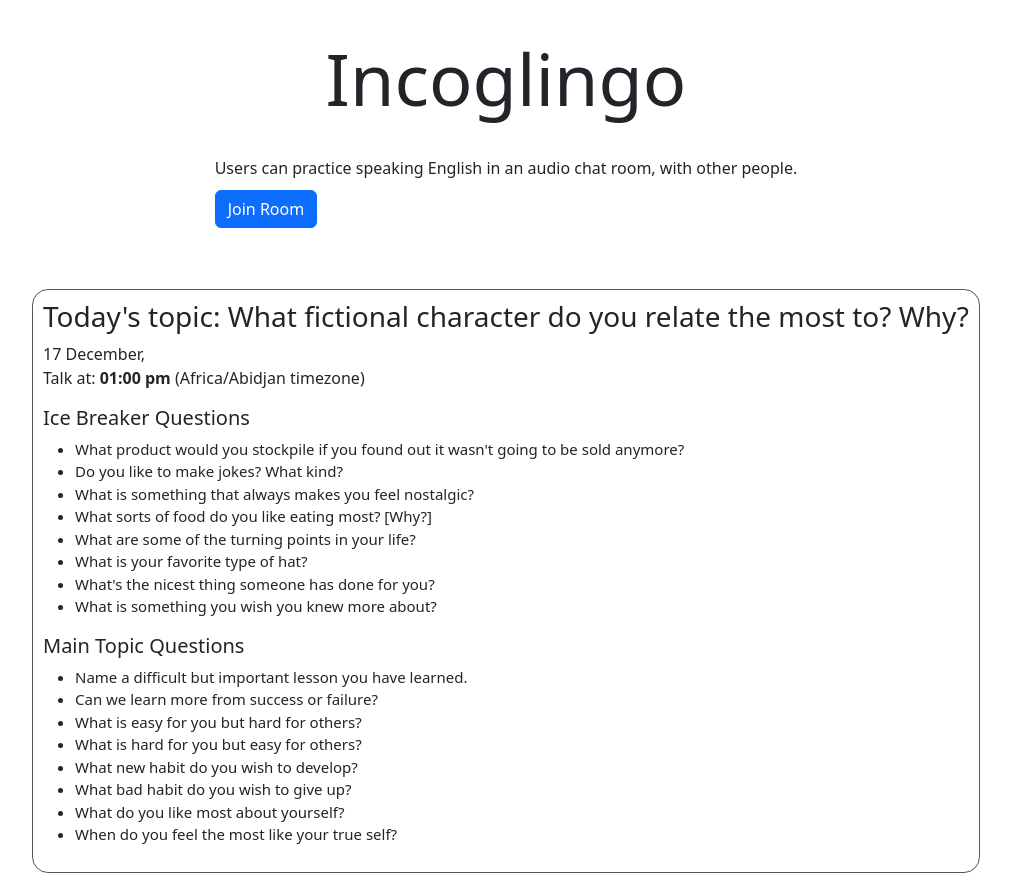
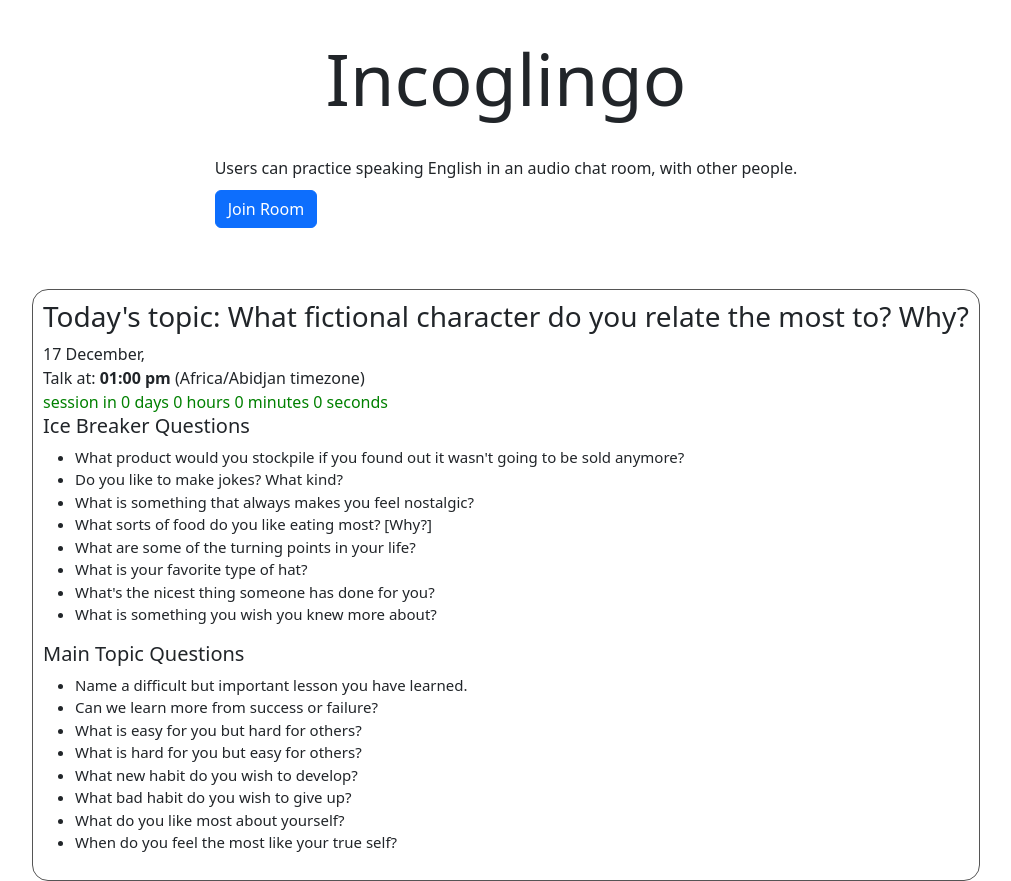
Before and after one commit to TylerDurden17/Incoglingo, a React (Create React App) app in the folder client/: page / in a window 1280 px wide. Shown: the whole page, without its empty margins (134-1145 px from the left). Built offline with nearby package versions, Linux system fonts and the light colour scheme.

Commit message:
countdown

```diff
--- a/client/package.json
+++ b/client/package.json
@@ -9,6 +9,7 @@
     "peerjs": "^1.4.7",
     "react": "^18.2.0",
     "react-bootstrap": "^2.7.2",
+    "react-countdown": "^2.3.5",
     "react-dom": "^18.2.0",
     "react-ga4": "^2.1.0",
     "react-icons": "^4.8.0",
--- a/client/src/components/timeZone.js
+++ b/client/src/components/timeZone.js
@@ -1,9 +1,23 @@
 import React, { useState, useEffect } from 'react';
 import moment from 'moment-timezone';
+import Countdown from 'react-countdown';
 
 const MeetingTime = () => {
   const [meetingTime, setMeetingTime] = useState('');
   const [zone, setZone] = useState('');
+
+
+  // Calculate the target time for 6:30pm UTC
+  const targetTime = new Date();
+  targetTime.setUTCHours(13, 0, 0, 0);
+
+  const CountdownRenderer = ({ days, hours, minutes, seconds }) => {
+    return (
+      <span style={{ color: 'green' }}>
+        session in {days} days {hours} hours {minutes} minutes {seconds} seconds
+      </span>
+    );
+  };
 
   useEffect(() => {
     //explicitly specify the time zone when creating the initial moment object
@@ -19,7 +33,8 @@ const MeetingTime = () => {
 
   return (
     <>
-      <p> Talk at: <b>{meetingTime}</b> ({zone} timezone)</p>
+      <div> Talk at: <b>{meetingTime}</b> ({zone} timezone)</div>
+      <Countdown date={targetTime} renderer={CountdownRenderer} />
     </>
   );
 };
```
Also changed, not shown: 1 other file (tests, documents, lock files or other folders).
